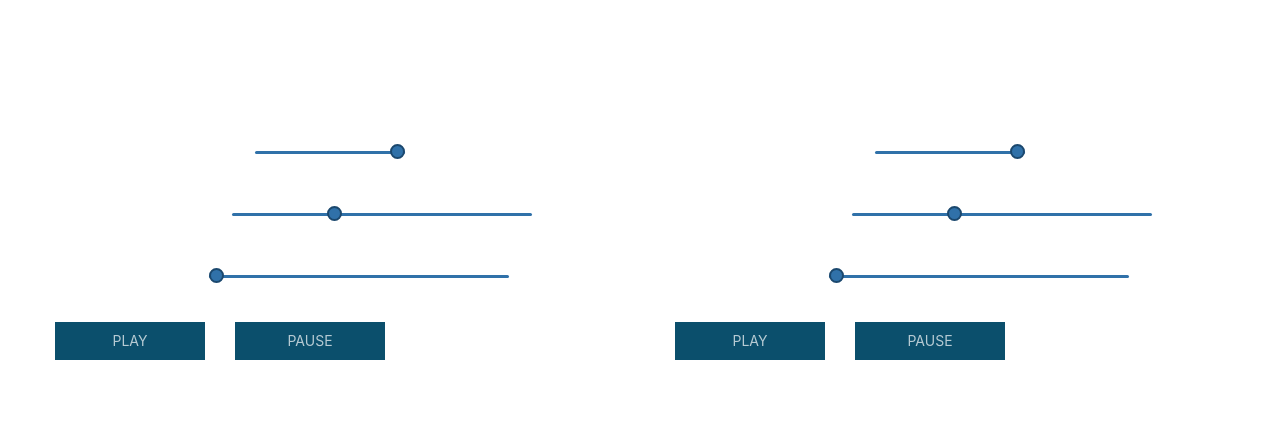
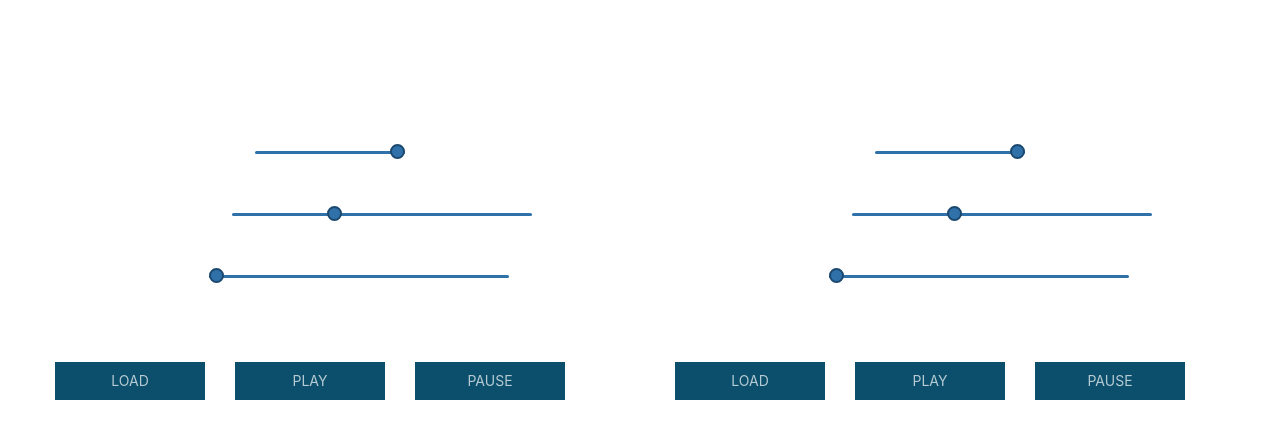
Before and after one commit to salierri/geltarapp, a React (Create React App) app in the folder client/: page /geltaradmin in a window 1280 px wide. Shown: the top 438 px of the page. Built offline with nearby package versions, Linux system fonts and the light colour scheme; no server answers; the HTML template or start-up script is replaced by a standard one.

Commit message:
Add optional chaining and finish admin page

```diff
--- a/client/src/components/Admin.tsx
+++ b/client/src/components/Admin.tsx
@@ -12,7 +12,11 @@ class Admin extends React.Component {
                     <span className="uk-padding">Seek ahead</span>
                     <input type="range" className="uk-range master-slider uk-align-center" min="0" max="100" defaultValue="0" />
                 </div>
+                <div>
+                    <input type="text" className="uk-input" placeholder="https://www.youtube.com/watch?v=TbOWuXD2QFo" />
+                </div>
                 <div className="uk-inline">
+                    <button className="master-button uk-button">Load</button>
                     <button className="master-button uk-button">Play</button>
                     <button className="master-button uk-button">Pause</button>
                 </div>
--- a/client/src/components/Video.tsx
+++ b/client/src/components/Video.tsx
@@ -61,9 +61,7 @@ class Video extends React.Component<VideoProps, Object> {
 
         tag.src = "https://www.youtube.com/iframe_api";
         var firstScriptTag = document.getElementsByTagName('script')[0];
-        if(firstScriptTag.parentNode) {
-            firstScriptTag.parentNode.insertBefore(tag, firstScriptTag);
-        }
+        firstScriptTag.parentNode?.insertBefore(tag, firstScriptTag);
         APIloaded = true;
     }
 }
--- a/client/src/components/videoPlayer.ts
+++ b/client/src/components/videoPlayer.ts
@@ -4,6 +4,7 @@ interface Players {
 }
 
 let players: Players = { };
+let autoplay: number = 0;
 
 export function APIReady() {
     players.music = new YT.Player('musicPlayer', {
@@ -12,7 +13,7 @@ export function APIReady() {
         videoId: 'm_8QMAChwtg',
         playerVars: {
             controls: 0,
-            autoplay: 1
+            autoplay: autoplay
         },
         events: {
           'onReady': onPlayerReady
@@ -24,7 +25,7 @@ export function APIReady() {
         videoId: 'sGkh1W5cbH4',
         playerVars: {
             controls: 0,
-            autoplay: 1
+            autoplay: autoplay
         },
         events: {
           'onReady': onPlayerReady
```
Also changed, not shown: client/package.json (+11 -0 lines).
